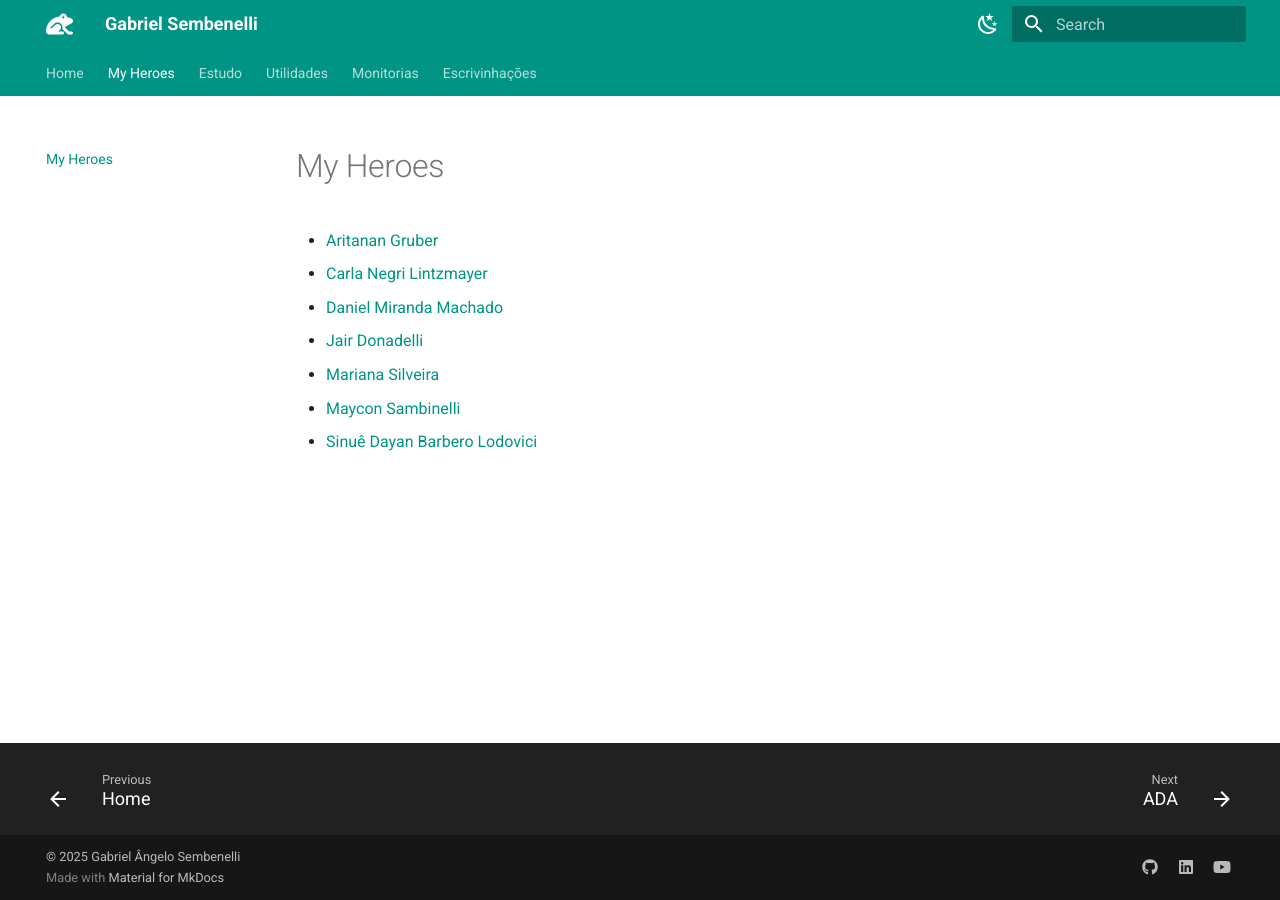
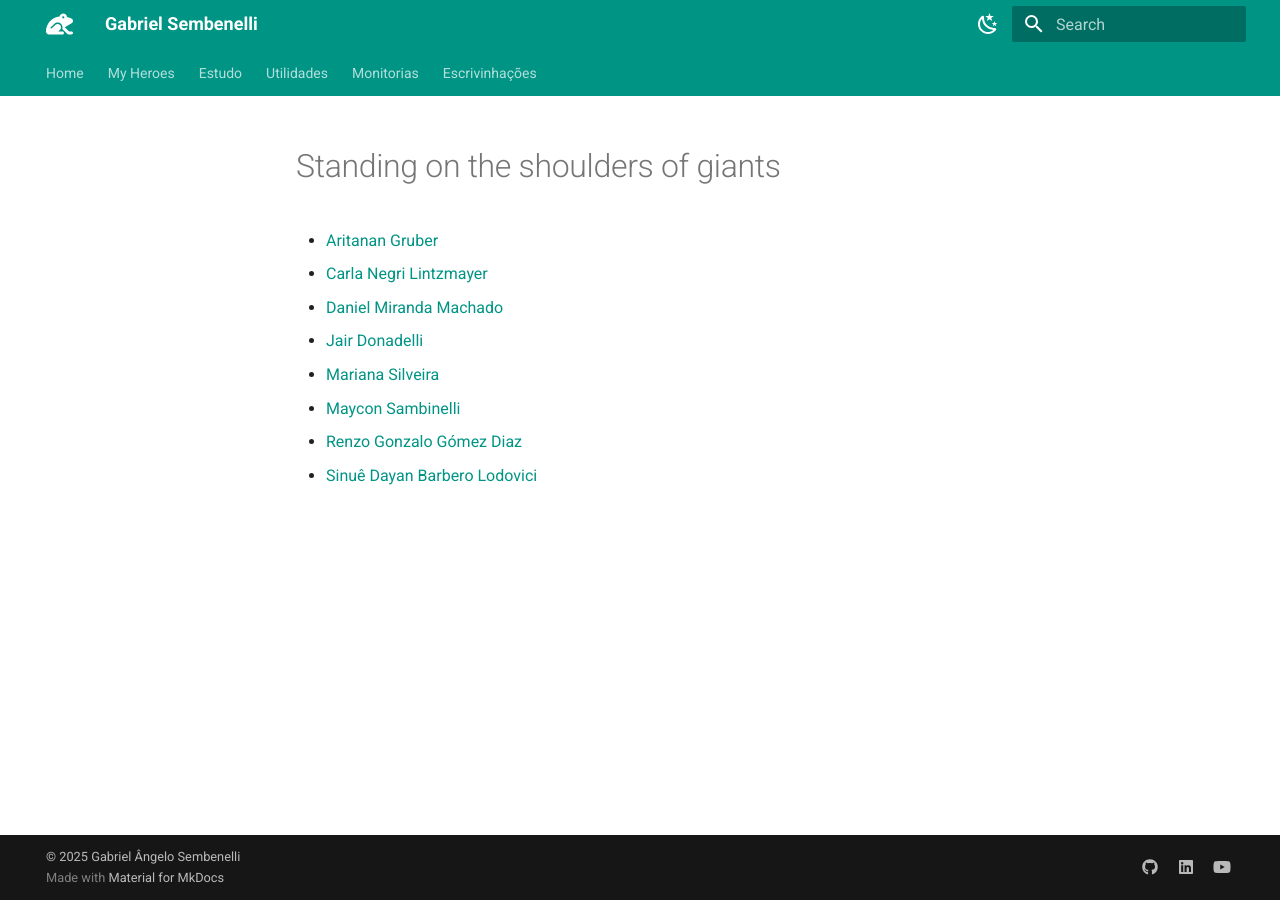
Before and after one commit to Gabriel-Sembenelli/website, an MkDocs documentation site: the page built from docs/giants.md, in a window 1280 px wide. Built offline with MkDocs 1.6.1 and Material for MkDocs 9.7.7, drawn with Linux system fonts in a browser that asks for light colours.

Commit message:
renamed heroes to giants added new giant

```diff
--- a/docs/my-heroes.md
+++ b/docs/giants.md
@@ -1,4 +1,4 @@
-# My Heroes
+# Standing on the shoulders of giants
 
 - [Aritanan Gruber](http://professor.ufabc.edu.br/~aritanan.gruber/)
 - [Carla Negri Lintzmayer](http://professor.ufabc.edu.br/~carla.negri/)
@@ -6,4 +6,5 @@
 - [Jair Donadelli](http://hostel.ufabc.edu.br/~jair.donadelli/)
 - [Mariana Silveira](https://sites.google.com/site/mrsilveiraufabc/Home?authuser=0)
 - [Maycon Sambinelli](http://professor.ufabc.edu.br/~m.sambinelli/)
+- [Renzo Gonzalo Gómez Diaz](https://sites.google.com/view/renzo-gomez/)
 - [Sinuê Dayan Barbero Lodovici](https://shins.yolasite.com/)
```
